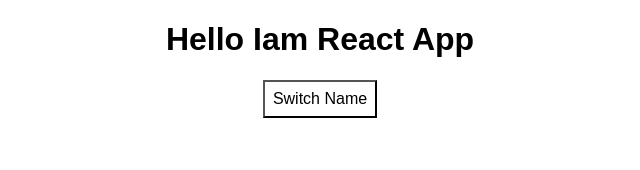
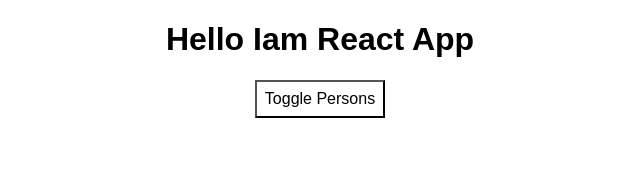
Before and after one commit to Pooja922/myapp, a React (Create React App) app: page / in a window 1280 px wide. Shown: the top 170 px of the page, without its empty margins (320-960 px from the left). Built offline with nearby package versions, Linux system fonts and the light colour scheme.

Commit message:
working with lists

```diff
--- a/src/App.js
+++ b/src/App.js
@@ -11,33 +11,31 @@
     }*/
 state={
         persons:[
-            {name:"Pooja",age:21},
-            {name:"Pallavi",age:20},
-            {name:"Rajani",age:21}
+            { id:123,name:"Pooja",age:21},
+            {id:234,name:"Pallavi",age:20},
+            {id:256,name:"Rajani",age:21}
             ],
     otherState:'Some Other value',
     showPersons:false
     }
-    switchNameHandler=(newName)=>{
+
+    nameChangesHandler=(event,id)=> {
+        const personIndex = this.state.persons.findIndex(p => {
+            return p.id === id;
+        });
+
+        const person ={ ...this.state.persons[personIndex]
+    };
+        //const person=Object.assign({},this.state.person[personIndex])
+        person.name=event.target.value;
+        const persons=[...this.state.persons];
+        persons[personIndex]=person;
+
         this.setState({
-            persons:[
-                {name:newName,age:21},
-                {name:"Pallavi",age:20},
-                {name:"Rajani",age:22}
-            ]
+            persons:persons
         })
-
     }
 
-    nameChangesHandler=(event)=>{
-        this.setState({
-            persons:[
-                {name:"Pooja",age:22},
-                {name:event.target.value,age:20},
-                {name:"Rajani",age:22}
-            ]
-        })
-    }
     /*nameChangedHandler=(event)=>{
         this.setState({
             username:event.target.value
@@ -45,6 +43,13 @@
 
         )
     }*/
+
+    deletePersonHandler=(personIndex)=>{
+        //const persons=this.state.persons.slice()
+        const persons=[...this.state.persons];
+        persons.splice(personIndex,1);
+        this.setState({persons:persons})
+    }
     togglePersonHandler=()=>{
     const doesShow=this.state.showPersons;
     this.setState({showPersons:!doesShow})
@@ -61,9 +66,9 @@
     if(this.state.showPersons){
         persons=(
             <div>
-                <Person name={this.state.persons[0].name} age={this.state.persons[0].age}/>
-                <Person name={this.state.persons[1].name} age={this.state.persons[1].age} click={this.switchNameHandler.bind(this,"Pooja A Shetty!")} changes={this.nameChangesHandler}>Hobbies: Singing</Person>
-                <Person name={this.state.persons[2].name} age={this.state.persons[2].age}/>
+                {this.state.persons.map((person,index)=>{
+                    return < Person click={()=>this.deletePersonHandler(index)} name={person.name} age={person.age} key={person.id} changes={(event)=>this.nameChangesHandler(event,person.id)}/>
+                })}
             </div>
 
         );
@@ -72,7 +77,7 @@
       <div className="App">
        <h1>Hello Iam React App</h1>
           <button
-              style={style} onClick={this.togglePersonHandler}>Switch Name</button>
+              style={style} onClick={this.togglePersonHandler}>Toggle Persons</button>
           {persons}
 
           {/*<UserInput change={this.nameChangedHandler} name={this.state.username}/>
```
